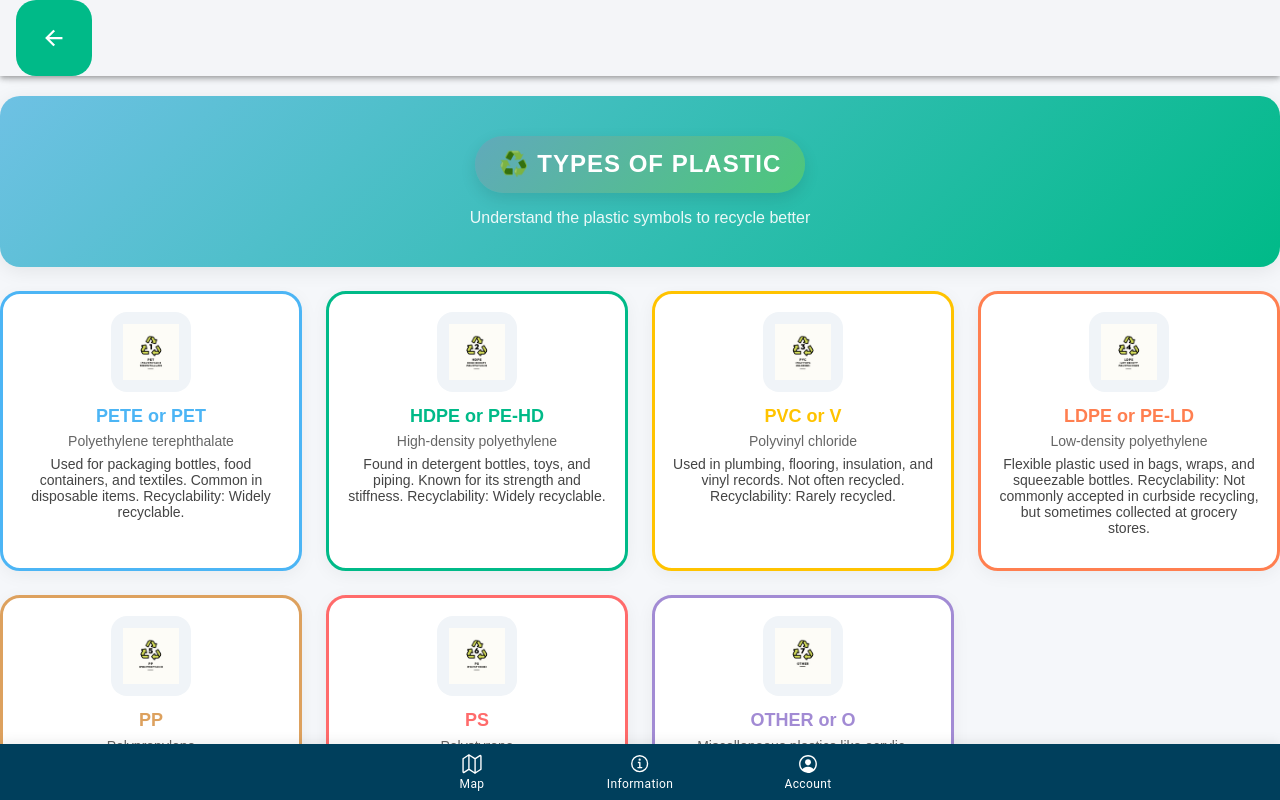
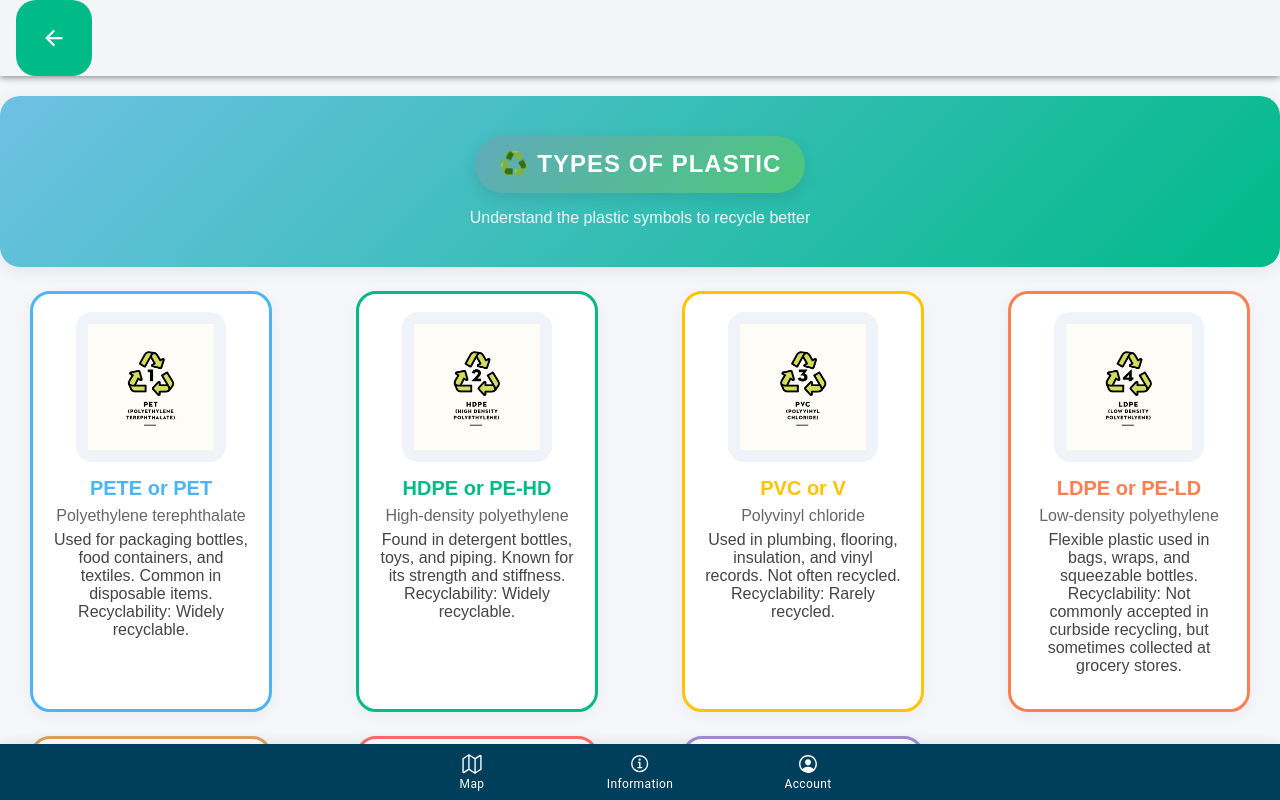
Before and after one commit to andrlpz/EcoTracker, a React (Vite) app in the folder EcoTracker/: page /tabs/elemento/3 in a window 1280 px wide. Built offline with nearby package versions, Linux system fonts and the light colour scheme.

Commit message:
corrección elemento 3

```diff
--- a/EcoTracker/src/pages/Elemento3.css
+++ b/EcoTracker/src/pages/Elemento3.css
@@ -41,6 +41,8 @@
     display: flex;
     flex-direction: column;
     align-items: center;
+    margin-left: 30px;
+    margin-right: 30px;
     transition: transform 0.3s ease, box-shadow 0.3s ease;
     box-shadow: 0 4px 18px rgba(0, 0, 0, 0.05);
 }
@@ -54,8 +56,8 @@
     background: #f0f4f8;
     padding: 12px;
     border-radius: 16px;
-    width: 80px;
-    height: 80px;
+    width: 150px;
+    height: 150px;
     display: flex;
     justify-content: center;
     align-items: center;
@@ -69,14 +71,14 @@
 }
 
 .tile-info h2 {
-    font-size: 18px;
+    font-size: 20px;
     font-weight: 600;
     margin: 0;
     text-align: center;
 }
 
 .chemical-name {
-    font-size: 14px;
+    font-size: 16px;
     font-weight: 500;
     color: #666;
     margin: 6px 0;
@@ -84,7 +86,7 @@
 }
 
 .description {
-    font-size: 14px;
+    font-size: 16px;
     color: #444;
     text-align: center;
     margin-top: 4px;
```
